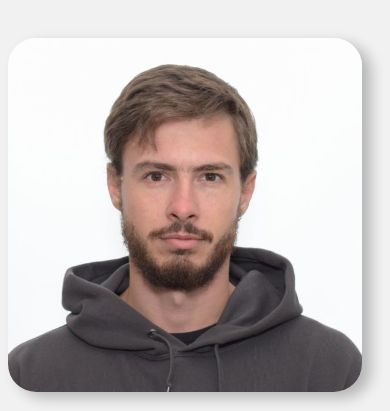
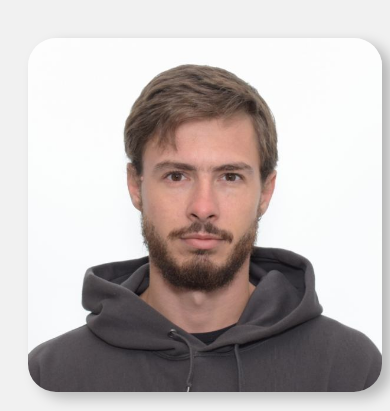
Before and after one commit to NikitaPogidaev/summary, a plain HTML site: page index.html in a window 390 px wide. Shown: the top 411 px of the page. Drawn offline with Linux system fonts and the light colour scheme.

Commit message:
правка аватара

```diff
--- a/index.html
+++ b/index.html
@@ -10,7 +10,7 @@
         <div class="container">
             <div class="info">
                 <div class="for-me">
-                    <img src="photo/green.jpg" width="200" alt="Avatar" class="Avatar"/>
+                    <img src="photo/green.jpg" alt="Avatar" class="Avatar"/>
                 </div>
                 <div class="for-me">
                     <h1>Пожидаев Никита</h1>
--- a/style.css
+++ b/style.css
@@ -26,12 +26,15 @@ body {
 @media (max-width: 768px) {
     .for-me {
         display: block;
-        margin-left: -20px;
+        text-align: center;
     }
     .Avatar {
         width: 100%;
         height: auto;
-        margin-left: -20px;
+        display: inline-block;
+    }
+    .for-me p {
+        text-align: left;
     }
 
 }
@@ -65,8 +68,6 @@ a:visited {
 
 
 }
-
-
 
 .for-me {
     /* display: inline-block;
@@ -106,6 +107,7 @@ margin: 0%;
 
 .text-scrol {
     overflow: auto;
+
 }
 
 .bg-red {
```
